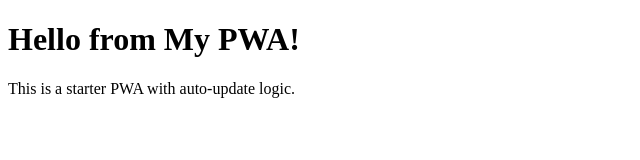
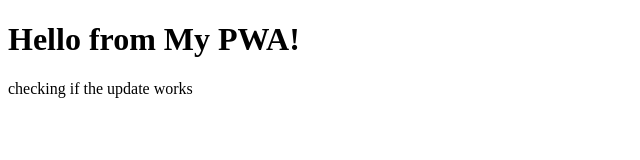
Before and after one commit to jplasencia-cwm/TestingPWA, a plain HTML site: page index.html in a window 1280 px wide. Shown: the whole page, without its empty margins (0-640 px from the left). Drawn offline with Linux system fonts and the light colour scheme.

Commit message:
making a change

```diff
--- a/index.html
+++ b/index.html
@@ -8,7 +8,7 @@
 </head>
 <body>
   <h1>Hello from My PWA!</h1>
-  <p>This is a starter PWA with auto-update logic.</p>
+  <p>checking if the update works</p>
   <script src="app.js"></script>
 </body>
 </html>
```
